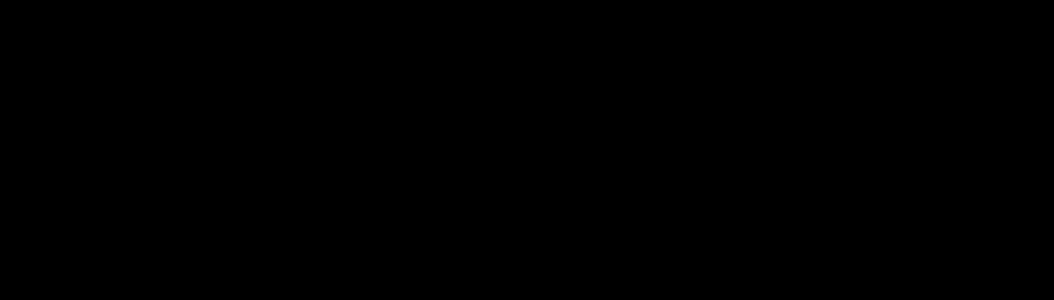
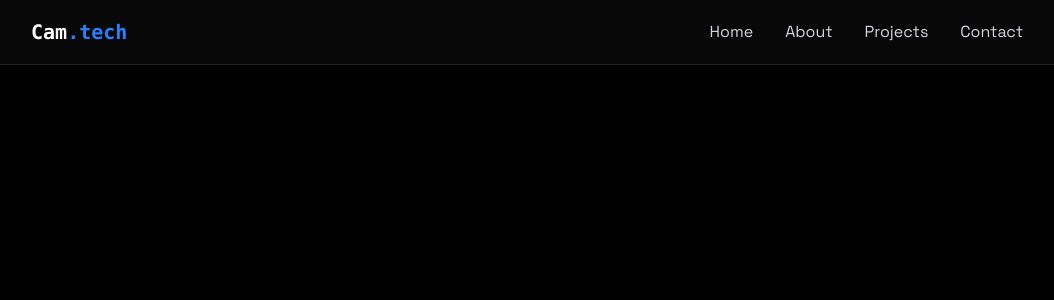
Before and after one commit to Cpower91/Tech-Portfolio, a React (Vite) app: page / in a window 1280 px wide. Shown: the top 300 px of the page, without its empty margins (113-1167 px from the left). Built offline with nearby package versions, Linux system fonts and the light colour scheme.

Commit message:
Added Mobile Menu

```diff
--- a/src/App.jsx
+++ b/src/App.jsx
@@ -2,14 +2,21 @@
 import { LoadingScreen } from './components/LoadingScreen'
 import "./index.css"
 import { useState } from 'react'
+import { Navbar } from './components/Navbar'
+import { MobileMenu } from './components/MobileMenu'
 
 
 function App() {
 
   const [isLoaded, setIsLoaded] = useState(false);
+  const [menuOpen, setMenuOpen] = useState(false);
   return (
     <>
-      {!isLoaded && <LoadingScreen onComplete={() => setIsLoaded(true)} />}
+      {!isLoaded && <LoadingScreen onComplete={() => setIsLoaded(true)} />}{""}
+        <div className={`min-h-screen transition-opacity duration-700 ${isLoaded ? 'opacity-100' : 'opacity-0'} bg-black text-gray-100`}>
+          <Navbar menuOpen={menuOpen} setMenuOpen={setMenuOpen} />
+          <MobileMenu menuOpen={menuOpen} setMenuOpen={setMenuOpen} />
+        </div>
     </>
 
   )
--- a/src/components/LoadingScreen.jsx
+++ b/src/components/LoadingScreen.jsx
@@ -21,7 +21,7 @@
     }, [onComplete]);
 
 
-    return( <div className="fixed inset-0 z-50 bg-black text-gray-100 flex flex-col items-center justify-content">
+    return( <div className="fixed inset-0 z-50 bg-black text-gray-100 flex flex-col items-center justify-center">
         <div className="mb-4 text-4xl font-mono font-bold">
             {text} <span className="animate-blink ml-1"> | </span></div>
             <div className="w-[200px] h-[2px] bg-gray-800 rounded relative overflow-hidden">
--- /dev/null
+++ b/src/components/MobileMenu.jsx
@@ -0,0 +1,26 @@
+import React, { useEffect } from 'react';
+1
+export const MobileMenu = ({ menuOpen, setMenuOpen }) => {
+    return (
+        <div className={`fixed top-0 left-0 w-full z-40  flex flex-col items-center justify-center bg-[rgba(10,10,10,0.8)] backdrop-blur-lg ease-in-out transition-all duration-300
+                        ${menuOpen ? 'h-screen opacity-100 pointer-events-auto' : 'h-0 opacity-0 pointer-events-none'}`}>
+            <button onClick={() => setMenuOpen(false)}
+            className="absolute top-6 right-6 text-white text-3xl focus:outline-none cursor-pointer"
+            aria-label="Close Menu">
+                &times;
+            </button>
+            <a href="#home" onClick={() => setMenuOpen(false)} className={`text-2xl font-semibold text-white my-4 transform transition-transform duration-300 ${menuOpen ? 'opacity-100 translate-y-0' : 'opacity-0 translate-y-5'}`}>
+                Home
+            </a>
+            <a href="#about" onClick={() => setMenuOpen(false)} className={`text-2xl font-semibold text-white my-4 transform transition-transform duration-300 ${menuOpen ? 'opacity-100 translate-y-0' : 'opacity-0 translate-y-5'}`}>
+                About
+            </a>
+            <a href="#projects" onClick={() => setMenuOpen(false)} className={`text-2xl font-semibold text-white my-4 transform transition-transform duration-300 ${menuOpen ? 'opacity-100 translate-y-0' : 'opacity-0 translate-y-5'}`}>
+                Projects
+            </a>
+            <a href="#contact" onClick={() => setMenuOpen(false)} className={`text-2xl font-semibold text-white my-4 transform transition-transform duration-300 ${menuOpen ? 'opacity-100 translate-y-0' : 'opacity-0 translate-y-5'}`}>
+                Contact
+            </a>
+        </div>
+    )
+}
--- /dev/null
+++ b/src/components/Navbar.jsx
@@ -0,0 +1,41 @@
+import React, { useEffect } from 'react';
+1
+export const Navbar = ({ menuOpen, setMenuOpen }) => {
+    useEffect(() => {
+        document.body.style.overflow = menuOpen ? 'hidden' : '';
+    }, [menuOpen]);
+    return (
+        <nav className="fixed top-0 w-full z-40 bg-[rgba(10,10,10,0.8)] backdrop-blur-lg border-b border-white/10 shadow-lg">
+            <div className="max-w-5xl mx-auto px-4">
+                <div className="flex items-center justify-between h-16">
+                    <a href="#home" className="text-xl font-bold font-mono text-white">
+
+                        Cam<span className="text-blue-500">.tech</span>
+                    </a>
+
+                    <div className="w-7 h-5 relative cursor-pointer z-40 md:hidden" onClick={() => setMenuOpen((prev) => !prev)}>
+                        &#9776;
+                    </div>
+                    <div className="hidden md:flex items-center space-x-8">
+                        <a href="#home" className="text-gray-300 hover:text-white transition-colors">
+
+                            Home
+                        </a>
+                        <a href="#about" className="text-gray-300 hover:text-white transition-colors">
+
+                            About
+                        </a>
+                        <a href="#projects" className="text-gray-300 hover:text-white transition-colors">
+
+                            Projects
+                        </a>
+                        <a href="#contact" className="text-gray-300 hover:text-white transition-colors">
+
+                            Contact
+                        </a>
+                    </div>
+                </div>
+            </div>
+        </nav>
+    )
+}
--- a/src/index.css
+++ b/src/index.css
@@ -10,6 +10,18 @@
 }
 
 @layer utilities {
+
+  @keyframes blink {
+    0%, 100% {
+       opacity: 1;
+     }
+    50% {
+            opacity: 0;
+    }
+  }
+    .animete-blink{
+      animation: blink 0.8s step-end infinite;
+    }
   @keyframes loading {
     0%{
       transform: translateX(-100%);
```
